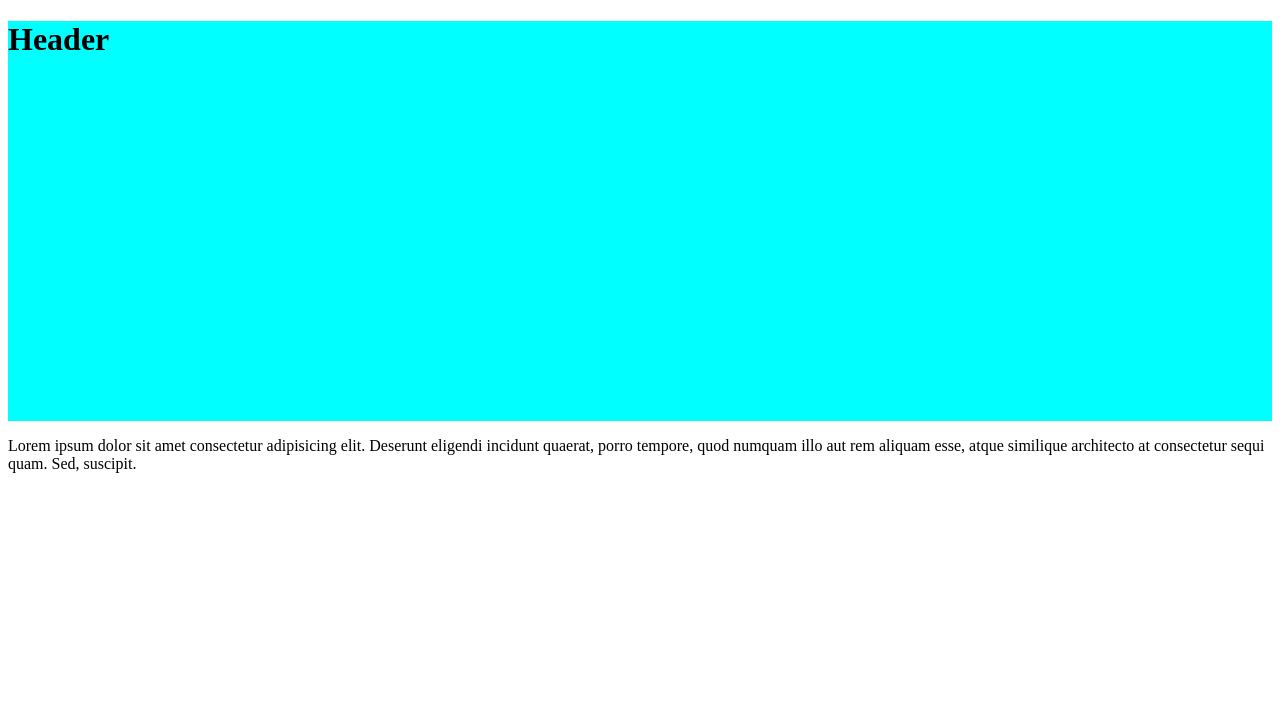
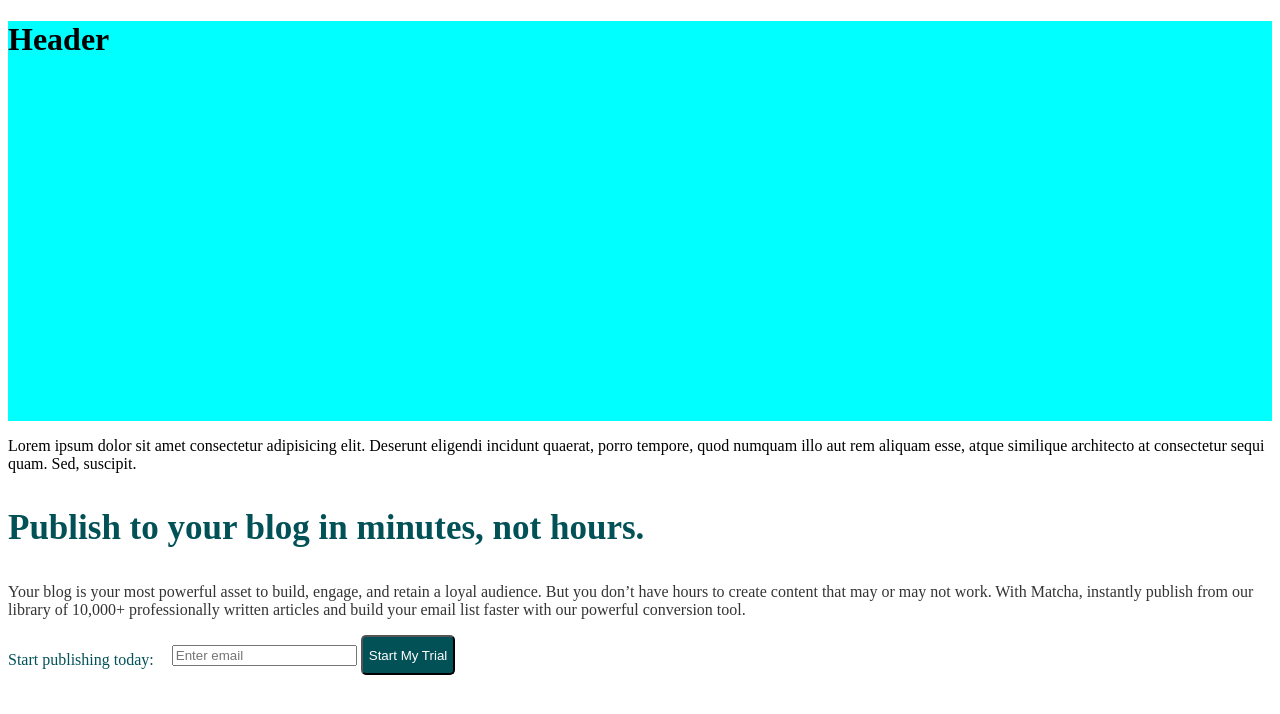
Before and after one commit to dani2898/bedu-sesion-3, a plain HTML site: page index.html in a window 1280 px wide. Drawn offline with Linux system fonts and the light colour scheme.

Commit message:
Publicidad

```diff
--- a/index.html
+++ b/index.html
@@ -22,5 +22,24 @@
         suscipit.
       </p>
     </section>
+
+    <article class="publicidad">
+      <h3>Publish to your blog in minutes, not hours.</h3>
+      <p>
+        Your blog is your most powerful asset to build, engage, and retain a loyal
+        audience. But you don’t have hours to create content that may or may not
+        work. With Matcha, instantly publish from our library of 10,000+
+        professionally written articles and build your email list faster with our
+        powerful conversion tool.
+      </p>
+      <form>
+        <p>Start publishing today:</p>
+        <div>
+          <input type="text" placeholder="Enter email" />
+          <button>Start My Trial</button>
+        </div>
+      </form>
+    </article>
+
   </body>
 </html>
--- a/style.css
+++ b/style.css
@@ -3,3 +3,32 @@
     height: 400px;
     background-color: aqua;
 }
+
+  .publicidad h3 {
+    font-family: "Monserrat", serif;
+    color: #025157;
+    font-size: 35px;
+  }
+
+  .publicidad > p {
+    font-size: 16px;
+    color: #343434;
+  }
+
+  .publicidad > form {
+    display: flex;
+  }
+
+  .publicidad > form p {
+    color: #025157;
+    margin-right: 18px;
+  }
+
+  button{
+    height: 40px;
+    border-radius: 5px;
+    background-color: #025157;
+    color:white;
+    box-shadow: white;
+
+  }
```
